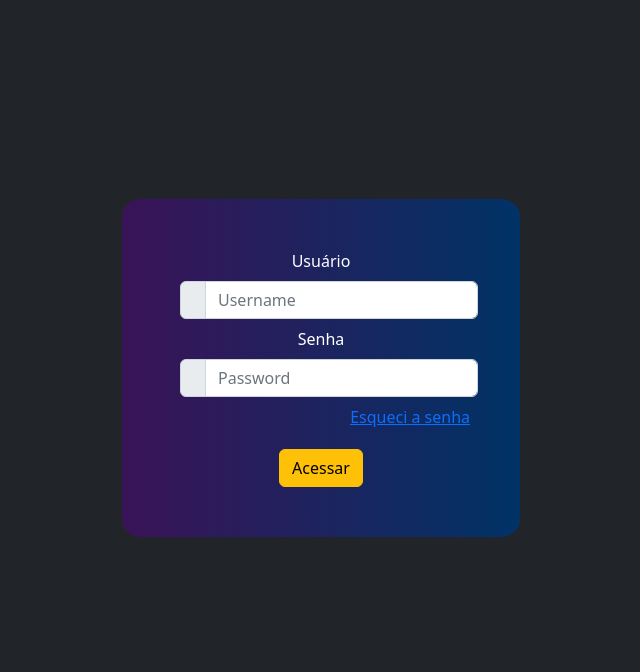
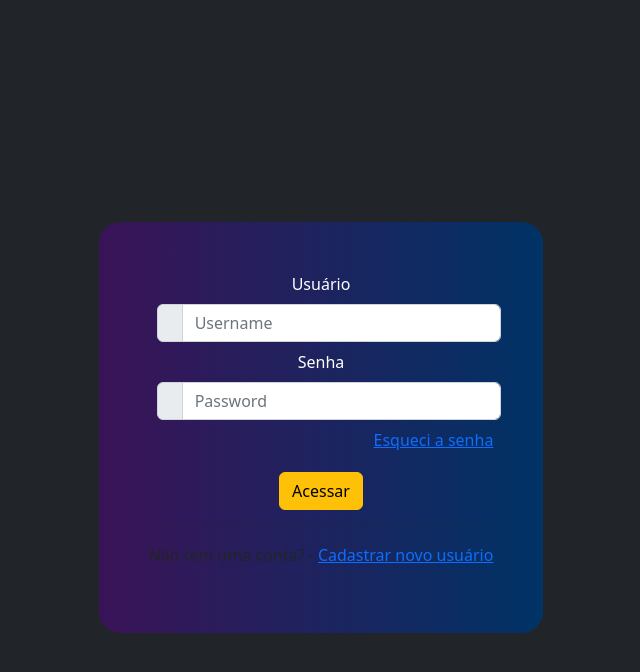
Before and after one commit to 1uccas/php-login-repository, a PHP site: page / in a window 1280 px wide. Shown: the top 672 px of the page, without its empty margins (319-959 px from the left). Run offline with PHP 8.4, Linux system fonts and the light colour scheme.

Commit message:
Feat: Class novo usuário
* - Classe de novo usuário adicionada

```diff
--- a/index.php
+++ b/index.php
@@ -48,6 +48,10 @@ function error_login(){ //Função para retornar div abaixo caso a URL contenha
 							<button type="submit" class="btn btn-warning">Acessar</button>
 						</div>
 					</form>
+					<div class="div-novo-usuario">
+						<hr>
+						<p>Não tem uma conta? - <a href="#">Cadastrar novo usuário</a></p>
+					</div>
 
 				</div>
 			</div>
```
